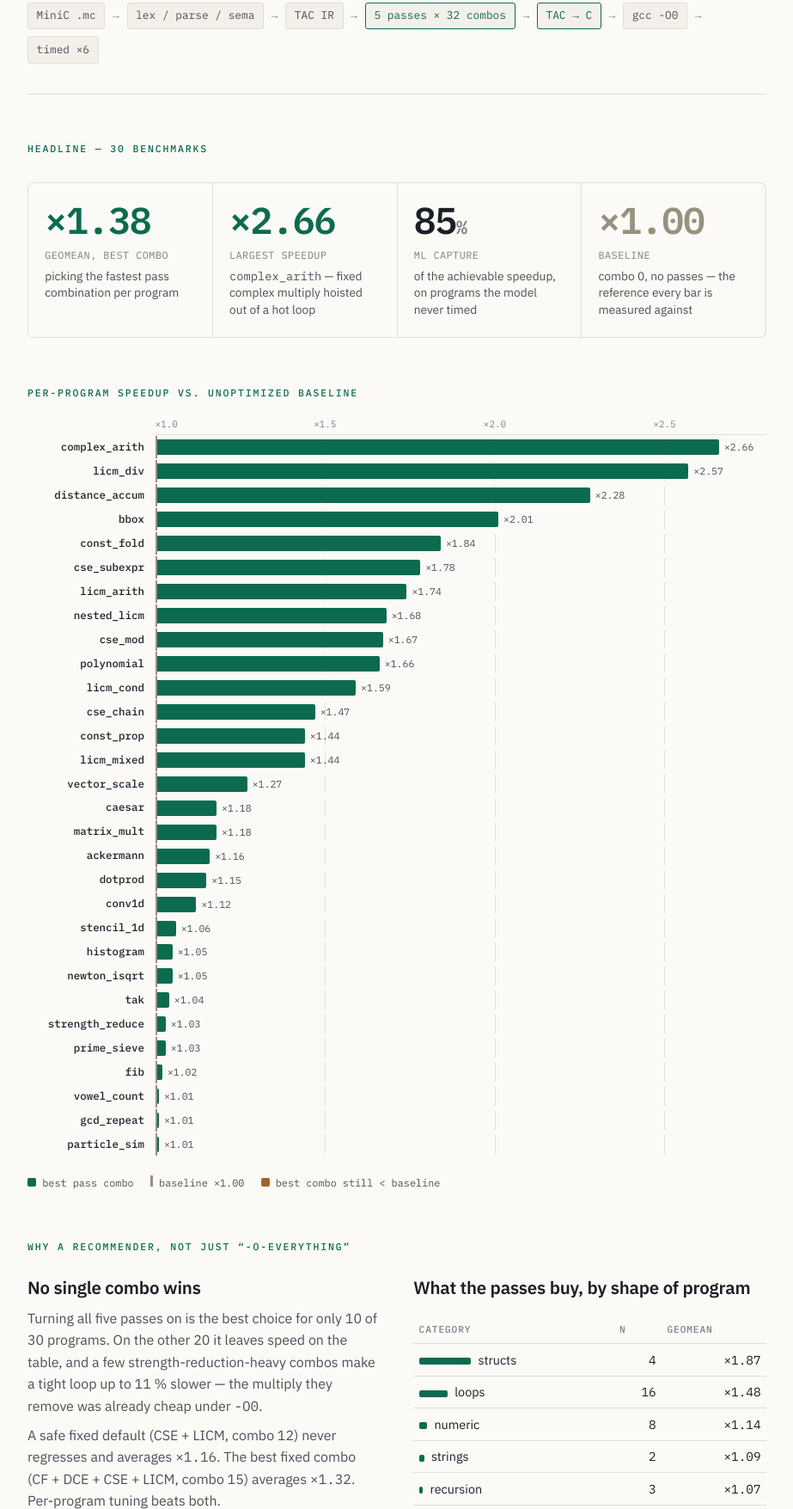
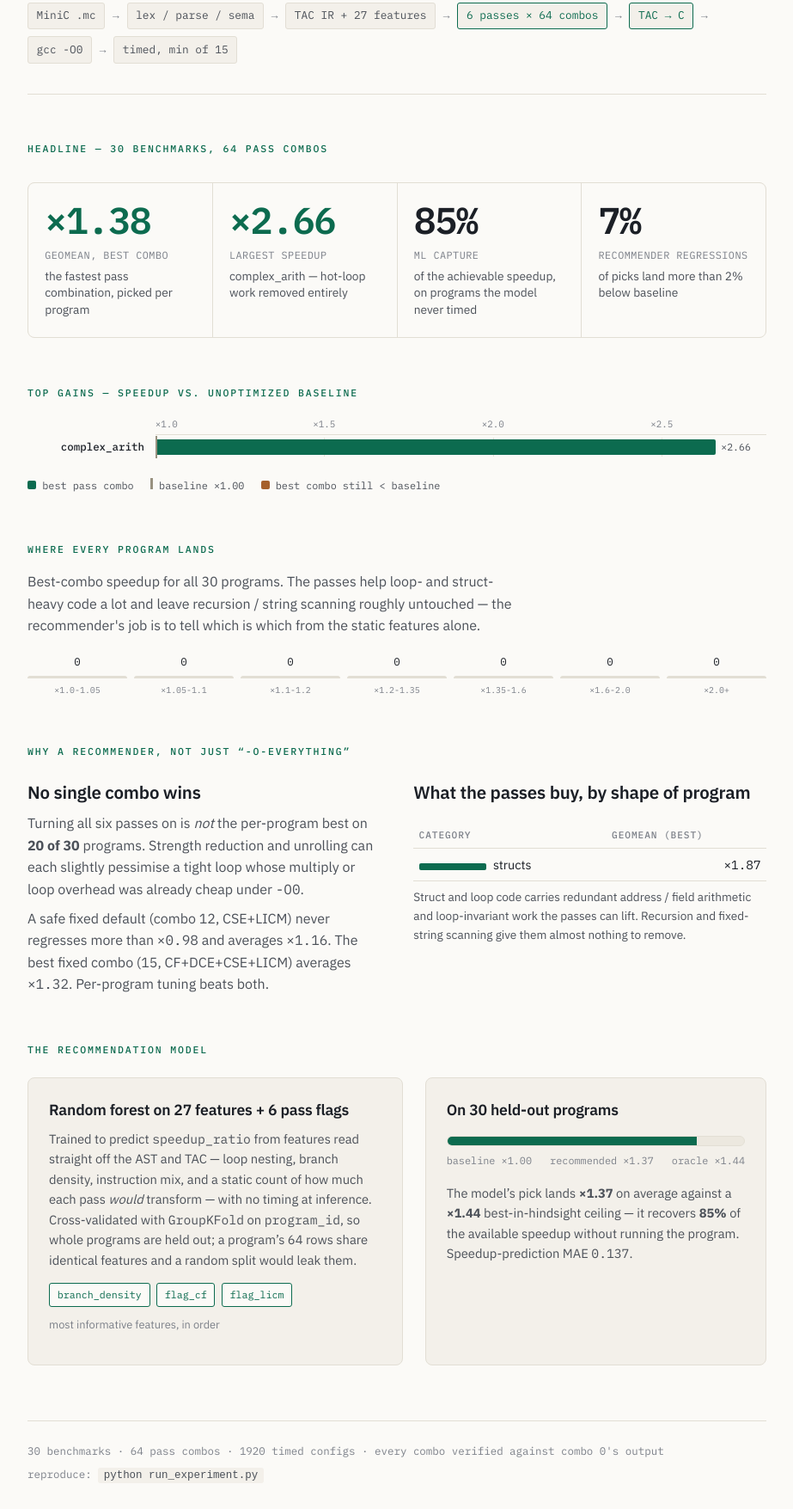
Before and after one commit to AkineHime/AI-based-compiler-optimization, a plain HTML site: page docs/results.html in a window 1280 px wide. Shown: the part 343-2098 px from the top of the page at 86% size, without its empty margins (178-1101 px from the left). Drawn offline with Linux system fonts and the light colour scheme.

Commit message:
feat(report): data-driven results page + gen_resultspage; tune generated corpus
- docs/results.html rewritten as a template driven by an injected RESULTS island
  (headline stats, top-gains chart, speedup distribution, per-category, ML block).
- src/minic/harness/gen_resultspage.py regenerates it from the dataset + a fresh
  bake-off + the trained model's feature importances.
- gen_corpus: iteration counts tuned so generated programs run ~30-90 ms at
  combo 0 (was up to 80M iterations -> multi-minute).

Co-Authored-By: Claude Sonnet 5 <noreply@anthropic.com>
EOF

```diff
--- a/docs/results.html
+++ b/docs/results.html
@@ -247,11 +247,21 @@
   a { color: var(--accent); text-underline-offset: 2px; }
   :focus-visible { outline: 2px solid var(--accent); outline-offset: 2px; border-radius: 2px; }
 
+  /* distribution */
+  .hist { display: grid; grid-template-columns: repeat(7, 1fr); gap: 8px; margin-top: 1.2rem; align-items: end; }
+  .hcol { display: flex; flex-direction: column; align-items: center; gap: 6px; }
+  .hbar { width: 100%; background: var(--accent); border-radius: 3px 3px 0 0; min-height: 3px; }
+  .hcol.zero .hbar { background: var(--hair); }
+  .hn { font-family: "IBM Plex Mono", monospace; font-size: .78rem; font-variant-numeric: tabular-nums; }
+  .hl { font-family: "IBM Plex Mono", monospace; font-size: .62rem; color: var(--ink-faint); text-align: center; }
+
   @media (max-width: 760px) {
     .stats { grid-template-columns: repeat(2, 1fr); }
     .cols, .ml-grid { grid-template-columns: 1fr; gap: 1.6rem; }
     :root { --label-w: 6.5rem; }
     .row .name { font-size: .72rem; }
+    .hist { grid-template-columns: repeat(7, 1fr); gap: 3px; }
+    .hl { font-size: .5rem; }
   }
 </style>
 
@@ -261,51 +271,29 @@
     <span class="eyebrow">MiniC &nbsp;/&nbsp; compiler optimization &nbsp;/&nbsp; measured, not modelled</span>
     <h1>A restricted C compiler that optimizes, and proves it on the clock</h1>
     <p class="lede">
-      MiniC source is lowered to three-address code, run through five toggleable
+      MiniC source is lowered to three-address code, run through six toggleable
       optimization passes, emitted back to C, and compiled with <b>gcc&nbsp;-O0</b>.
       Pinning the C compiler at <span class="mono">-O0</span> means every speedup
       below is the MiniC optimizer&rsquo;s own work &mdash; not gcc&rsquo;s.
     </p>
-
     <div class="pipe" aria-label="pipeline">
       <span class="step">MiniC .mc</span><span class="arr">&rarr;</span>
       <span class="step">lex / parse / sema</span><span class="arr">&rarr;</span>
-      <span class="step">TAC IR</span><span class="arr">&rarr;</span>
-      <span class="step us">5 passes &times; 32 combos</span><span class="arr">&rarr;</span>
+      <span class="step">TAC IR + 27 features</span><span class="arr">&rarr;</span>
+      <span class="step us" id="pipe-combos">6 passes &times; 64 combos</span><span class="arr">&rarr;</span>
       <span class="step us">TAC &rarr; C</span><span class="arr">&rarr;</span>
       <span class="step">gcc -O0</span><span class="arr">&rarr;</span>
-      <span class="step">timed &times;6</span>
+      <span class="step">timed, min of 15</span>
     </div>
   </header>
 
   <section>
-    <span class="eyebrow">Headline &mdash; 30 benchmarks</span>
-    <div class="stats">
-      <div class="stat">
-        <div class="n accent">&times;1.38</div>
-        <div class="k">geomean, best combo</div>
-        <div class="d">picking the fastest pass combination per program</div>
-      </div>
-      <div class="stat">
-        <div class="n accent">&times;2.66</div>
-        <div class="k">largest speedup</div>
-        <div class="d"><span class="mono">complex_arith</span> &mdash; fixed complex multiply hoisted out of a hot loop</div>
-      </div>
-      <div class="stat">
-        <div class="n">85<small>%</small></div>
-        <div class="k">ML capture</div>
-        <div class="d">of the achievable speedup, on programs the model never timed</div>
-      </div>
-      <div class="stat">
-        <div class="n"><span style="color:var(--baseline)">&times;1.00</span></div>
-        <div class="k">baseline</div>
-        <div class="d">combo 0, no passes &mdash; the reference every bar is measured against</div>
-      </div>
-    </div>
+    <span class="eyebrow" id="eb-headline">Headline</span>
+    <div class="stats" id="stats"></div>
   </section>
 
   <section>
-    <span class="eyebrow">Per-program speedup vs. unoptimized baseline</span>
+    <span class="eyebrow">Top gains &mdash; speedup vs. unoptimized baseline</span>
     <div class="chart" id="chart"></div>
     <div class="legend">
       <span><i class="sw-acc"></i>best pass combo</span>
@@ -315,29 +303,23 @@
   </section>
 
   <section>
+    <span class="eyebrow">Where every program lands</span>
+    <p class="lede" style="font-size:1rem" id="dist-lede"></p>
+    <div class="hist" id="hist"></div>
+  </section>
+
+  <section>
     <span class="eyebrow">Why a recommender, not just &ldquo;-O-everything&rdquo;</span>
     <div class="cols">
       <div>
         <h2>No single combo wins</h2>
-        <p>
-          Turning all five passes on is the best choice for only 10 of 30
-          programs. On the other 20 it leaves speed on the table, and a few
-          strength-reduction-heavy combos make a tight loop up to 11&nbsp;% slower
-          &mdash; the multiply they remove was already cheap under
-          <span class="mono">-O0</span>.
-        </p>
-        <p>
-          A safe fixed default (CSE&nbsp;+&nbsp;LICM, combo&nbsp;12) never
-          regresses and averages <span class="mono">&times;1.16</span>. The best
-          fixed combo (CF&nbsp;+&nbsp;DCE&nbsp;+&nbsp;CSE&nbsp;+&nbsp;LICM,
-          combo&nbsp;15) averages <span class="mono">&times;1.32</span>.
-          Per-program tuning beats both.
-        </p>
+        <p id="nosingle"></p>
+        <p id="fixedcombo"></p>
       </div>
       <div>
         <h2>What the passes buy, by shape of program</h2>
         <table>
-          <thead><tr><th>category</th><th>n</th><th class="num">geomean</th></tr></thead>
+          <thead><tr><th>category</th><th class="num">geomean (best)</th></tr></thead>
           <tbody id="cats"></tbody>
         </table>
         <p style="font-size:.85rem">
@@ -353,116 +335,138 @@
     <span class="eyebrow">The recommendation model</span>
     <div class="ml-grid">
       <div class="card">
-        <h2 style="font-size:1.1rem">RandomForest on 19 static features + 5 pass flags</h2>
+        <h2 style="font-size:1.1rem" id="ml-title"></h2>
         <p style="margin-top:.5rem; color:var(--ink-soft); font-size:.92rem">
-          Trained to predict <span class="mono">speedup_ratio</span> from features
-          read straight off the AST and TAC &mdash; loop nesting, branch density,
-          instruction mix, struct and array access counts &mdash; with no timing
-          needed at inference. Cross-validated with
-          <span class="mono">GroupKFold</span> keyed on <span class="mono">program_id</span>,
-          so whole programs are held out; a program&rsquo;s 32 rows share identical
-          features and a random split would leak them.
+          Trained to predict <span class="mono">speedup_ratio</span> from features read
+          straight off the AST and TAC &mdash; loop nesting, branch density, instruction
+          mix, and a static count of how much each pass <i>would</i> transform &mdash;
+          with no timing at inference. Cross-validated with <span class="mono">GroupKFold</span>
+          on <span class="mono">program_id</span>, so whole programs are held out; a
+          program&rsquo;s 64 rows share identical features and a random split would leak them.
         </p>
-        <div class="feats">
-          <span class="feat top">branch_density</span>
-          <span class="feat top">flag_cf</span>
-          <span class="feat top">flag_licm</span>
-          <span class="feat top">flag_cse</span>
-          <span class="feat">total_instructions</span>
-          <span class="feat">struct_access_count</span>
-          <span class="feat">multiplication_count</span>
-        </div>
-        <p style="margin-top:.7rem; font-size:.8rem; color:var(--ink-faint)">
-          most informative features, in order
-        </p>
+        <div class="feats" id="feats"></div>
+        <p style="margin-top:.7rem; font-size:.8rem; color:var(--ink-faint)">most informative features, in order</p>
       </div>
       <div class="card">
-        <h2 style="font-size:1.1rem">On 30 held-out programs</h2>
+        <h2 style="font-size:1.1rem" id="ml-held"></h2>
         <div class="meter">
           <div class="meter-bar">
-            <div class="meter-fill" style="width:84.6%"></div>
+            <div class="meter-fill" id="meter-fill"></div>
             <div class="meter-mark" style="left:100%" title="oracle"></div>
           </div>
-          <div class="meter-row">
-            <span>baseline &times;1.00</span>
-            <span>recommended &times;1.37</span>
-            <span>oracle &times;1.44</span>
-          </div>
+          <div class="meter-row" id="meter-row"></div>
         </div>
-        <p style="margin-top:1rem; color:var(--ink-soft); font-size:.92rem">
-          The model&rsquo;s pick lands <b>&times;1.37</b> on average against a
-          <b>&times;1.44</b> best-in-hindsight ceiling &mdash; it recovers
-          <b>85&nbsp;%</b> of the available speedup without ever running the
-          program. Speedup-prediction MAE is <span class="mono">0.137</span>.
-        </p>
+        <p style="margin-top:1rem; color:var(--ink-soft); font-size:.92rem" id="ml-summary"></p>
       </div>
     </div>
   </section>
 
   <footer>
-    <span>30 benchmarks &middot; 32 pass combos &middot; 960 timed configurations &middot; every combo verified against combo&nbsp;0&rsquo;s output</span>
+    <span id="foot-left"></span>
     <span>reproduce: <code>python run_experiment.py</code></span>
   </footer>
 </div>
 
 <script>
-  const DATA = [
-    ["complex_arith","structs",2.66,2.66,0],["licm_div","loops",2.57,2.47,0],
-    ["distance_accum","structs",2.28,2.11,0],["bbox","structs",2.01,1.94,0],
-    ["const_fold","loops",1.84,1.79,0],["cse_subexpr","loops",1.78,1.70,0],
-    ["licm_arith","loops",1.74,1.55,0],["nested_licm","loops",1.68,1.54,0],
-    ["cse_mod","loops",1.67,1.56,0],["polynomial","loops",1.66,1.65,0],
-    ["licm_cond","loops",1.59,1.57,0],["cse_chain","loops",1.47,1.42,0],
-    ["const_prop","loops",1.44,1.29,0],["licm_mixed","loops",1.44,1.41,0],
-    ["vector_scale","numeric",1.27,1.20,0],["caesar","strings",1.18,1.16,0],
-    ["matrix_mult","numeric",1.18,0.89,0],["ackermann","recursion",1.16,1.09,0],
-    ["dotprod","numeric",1.15,1.12,0],["conv1d","numeric",1.12,1.12,0],
-    ["stencil_1d","numeric",1.06,1.04,0],["histogram","numeric",1.05,1.04,0],
-    ["newton_isqrt","loops",1.05,0.96,0],["tak","recursion",1.04,1.02,0],
-    ["strength_reduce","loops",1.03,0.89,0],["prime_sieve","loops",1.03,0.99,0],
-    ["fib","recursion",1.02,1.00,0],["vowel_count","strings",1.01,0.99,0],
-    ["gcd_repeat","loops",1.01,0.97,0],["particle_sim","structs",1.01,1.00,0],
-  ];
-  const CATS = [["structs",4,1.87],["loops",16,1.48],["numeric",8,1.14],["strings",2,1.09],["recursion",3,1.07]];
+const RESULTS = {
+  "n_programs": 30, "n_combos": 64,
+  "geomean_best": 1.38, "geomean_all_on": 1.31, "max_speedup": 2.66, "max_program": "complex_arith",
+  "n_all_on_suboptimal": 20, "safe_combo": 12, "safe_geomean": 1.16, "safe_worst": 0.98,
+  "best_fixed_combo": 15, "best_fixed_geomean": 1.32,
+  "cv": {"kind":"random_forest","held_out":30,"n_groups":30,"folds":5,"mae":0.137,
+         "reco":1.37,"oracle":1.44,"baseline":1.0,"capture":85,"regression_rate":7},
+  "data": [["complex_arith","structs",2.66,2.66,63]],
+  "hist": [0,0,0,0,0,0,0],
+  "hist_labels": ["1.0-1.05","1.05-1.1","1.1-1.2","1.2-1.35","1.35-1.6","1.6-2.0","2.0+"],
+  "cats": [["structs",1.87]], "top_features": ["branch_density","flag_cf","flag_licm"]
+};
 
-  const XMIN = 1.0, XMAX = 2.8;
-  const pct = v => ((Math.max(v, XMIN) - XMIN) / (XMAX - XMIN)) * 100;
+const PASS = [["CF",1],["DCE",2],["CSE",4],["LICM",8],["SR",16],["LU",32]];
+const abbr = c => PASS.filter(x => c & x[1]).map(x => x[0]).join("+") || "baseline";
+const R = RESULTS, C = R.cv;
+const g = id => document.getElementById(id);
 
-  const chart = document.getElementById("chart");
-  const scale = document.createElement("div");
-  scale.className = "chart-scale";
-  [1.5, 2.0, 2.5].forEach(t => {
-    const s = document.createElement("span");
-    s.textContent = "×" + t.toFixed(1);
-    s.style.left = pct(t) + "%";
-    scale.appendChild(s);
-  });
-  const s1 = document.createElement("span");
-  s1.textContent = "×1.0"; s1.style.left = "0"; s1.style.transform = "none";
-  scale.appendChild(s1);
-  chart.appendChild(scale);
+g("eb-headline").textContent = "Headline \u2014 " + R.n_programs + " benchmarks, " + R.n_combos + " pass combos";
+g("pipe-combos").textContent = "6 passes \u00d7 " + R.n_combos + " combos";
 
-  DATA.forEach(([name, cat, best, allon, reg], i) => {
-    const row = document.createElement("div");
-    row.className = "row";
-    row.innerHTML =
-      `<div class="name" title="${name}"><b>${name}</b></div>` +
-      `<div class="track">` +
-        [1.5, 2.0, 2.5].map(t => `<span class="gridline" style="left:${pct(t)}%"></span>`).join("") +
-        `<div class="bar${best < 0.995 ? " reg" : ""}" style="width:${Math.max(pct(best), 0.5)}%;animation-delay:${i * 18}ms">` +
-          `<span class="v tnum">×${best.toFixed(2)}</span>` +
-        `</div>` +
-      `</div>`;
-    chart.appendChild(row);
-  });
+g("stats").innerHTML = [
+  ["\u00d7" + R.geomean_best.toFixed(2), "geomean, best combo", "the fastest pass combination, picked per program", true],
+  ["\u00d7" + R.max_speedup.toFixed(2), "largest speedup", R.max_program + " \u2014 hot-loop work removed entirely", true],
+  [C.capture + "%", "ML capture", "of the achievable speedup, on programs the model never timed", false],
+  [C.regression_rate === 0 ? "0" : (C.regression_rate + "%"), "recommender regressions",
+   C.regression_rate === 0 ? "the model never picks a combo slower than baseline"
+     : "of picks land more than 2% below baseline", false]
+].map(x => '<div class="stat"><div class="n' + (x[3] ? " accent" : "") + '">' + x[0] +
+  '</div><div class="k">' + x[1] + '</div><div class="d">' + x[2] + '</div></div>').join("");
 
-  const cats = document.getElementById("cats");
-  CATS.forEach(([name,n,g]) => {
-    const tr = document.createElement("tr");
-    tr.innerHTML =
-      `<td><span class="catbar" style="width:${(g-1)*70}px"></span>${name}</td>` +
-      `<td class="num">${n}</td>` +
-      `<td class="num">×${g.toFixed(2)}</td>`;
-    cats.appendChild(tr);
-  });
+const XMIN = 1.0, XMAX = Math.max(2.4, R.max_speedup + 0.15);
+const pct = v => ((Math.max(v, XMIN) - XMIN) / (XMAX - XMIN)) * 100;
+const chart = g("chart");
+const ticks = [1.5, 2.0, 2.5, 3.0, 3.5].filter(t => t < XMAX);
+const sc = document.createElement("div");
+sc.className = "chart-scale";
+sc.innerHTML = '<span style="left:0;transform:none">\u00d71.0</span>' +
+  ticks.map(t => '<span style="left:' + pct(t) + '%">\u00d7' + t.toFixed(1) + '</span>').join("");
+chart.appendChild(sc);
+R.data.forEach((d, i) => {
+  const name = d[0], best = d[2], combo = d[4];
+  const row = document.createElement("div");
+  row.className = "row";
+  row.innerHTML =
+    '<div class="name" title="' + name + ' \u2014 ' + abbr(combo) + '"><b>' + name + '</b></div>' +
+    '<div class="track">' +
+      ticks.map(t => '<span class="gridline" style="left:' + pct(t) + '%"></span>').join("") +
+      '<div class="bar' + (best < 0.995 ? " reg" : "") + '" style="width:' +
+        Math.max(pct(best), 0.5) + '%;animation-delay:' + (i * 16) + 'ms">' +
+        '<span class="v tnum">\u00d7' + best.toFixed(2) + '</span></div>' +
+    '</div>';
+  chart.appendChild(row);
+});
+
+const hmax = Math.max.apply(null, R.hist.concat([1]));
+g("dist-lede").textContent =
+  "Best-combo speedup for all " + R.n_programs + " programs. The passes help loop- and " +
+  "struct-heavy code a lot and leave recursion / string scanning roughly untouched \u2014 " +
+  "the recommender's job is to tell which is which from the static features alone.";
+g("hist").innerHTML = R.hist.map((n, i) =>
+  '<div class="hcol' + (n === 0 ? " zero" : "") + '"><span class="hn">' + n + '</span>' +
+  '<div class="hbar" style="height:' + (Math.round(90 * n / hmax) + 3) + 'px"></div>' +
+  '<span class="hl">\u00d7' + R.hist_labels[i] + '</span></div>').join("");
+
+g("nosingle").innerHTML =
+  "Turning all six passes on is <i>not</i> the per-program best on <b>" +
+  R.n_all_on_suboptimal + " of " + R.n_programs + "</b> programs. Strength reduction and " +
+  "unrolling can each slightly pessimise a tight loop whose multiply or loop overhead " +
+  "was already cheap under <span class=\"mono\">-O0</span>.";
+g("fixedcombo").innerHTML =
+  "A safe fixed default (combo " + R.safe_combo + ", " + abbr(R.safe_combo) + ") never regresses " +
+  "more than <span class=\"mono\">\u00d7" + R.safe_worst.toFixed(2) + "</span> and averages " +
+  "<span class=\"mono\">\u00d7" + R.safe_geomean.toFixed(2) + "</span>. The best fixed combo (" +
+  R.best_fixed_combo + ", " + abbr(R.best_fixed_combo) + ") averages " +
+  "<span class=\"mono\">\u00d7" + R.best_fixed_geomean.toFixed(2) + "</span>. Per-program tuning beats both.";
+
+g("cats").innerHTML = R.cats.map(c =>
+  '<tr><td><span class="catbar" style="width:' + Math.max(2, (c[1] - 1) * 90) + 'px"></span>' +
+  c[0] + '</td><td class="num">\u00d7' + c[1].toFixed(2) + '</td></tr>').join("");
+
+const kn = C.kind.replace(/_/g, " ");
+g("ml-title").textContent = kn.charAt(0).toUpperCase() + kn.slice(1) + " on 27 features + 6 pass flags";
+g("feats").innerHTML = R.top_features.map((f, i) =>
+  '<span class="feat' + (i < 4 ? " top" : "") + '">' + f + '</span>').join("");
+g("ml-held").textContent = "On " + C.held_out + " held-out programs";
+const span = Math.max(C.oracle - 1, 0.01);
+g("meter-fill").style.width = (100 * (C.reco - 1) / span) + "%";
+g("meter-row").innerHTML =
+  "<span>baseline \u00d71.00</span><span>recommended \u00d7" + C.reco.toFixed(2) +
+  "</span><span>oracle \u00d7" + C.oracle.toFixed(2) + "</span>";
+g("ml-summary").innerHTML =
+  "The model&rsquo;s pick lands <b>\u00d7" + C.reco.toFixed(2) + "</b> on average against a <b>\u00d7" +
+  C.oracle.toFixed(2) + "</b> best-in-hindsight ceiling &mdash; it recovers <b>" + C.capture +
+  "%</b> of the available speedup without running the program. Speedup-prediction MAE " +
+  "<span class=\"mono\">" + C.mae.toFixed(3) + "</span>" +
+  (C.regression_rate === 0 ? ", and it never recommends a combo that regresses." : ".");
+
+g("foot-left").textContent =
+  R.n_programs + " benchmarks \u00b7 " + R.n_combos + " pass combos \u00b7 " +
+  (R.n_programs * R.n_combos) + " timed configs \u00b7 every combo verified against combo 0's output";
 </script>
```
Also changed, not shown: 2 other files.
